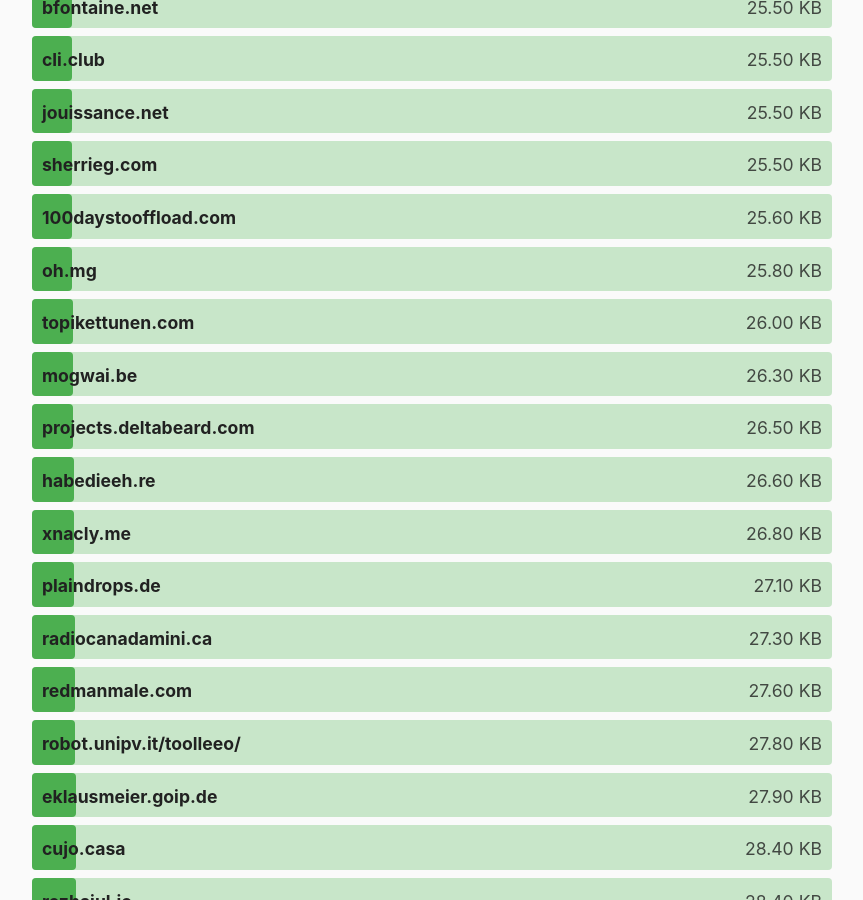
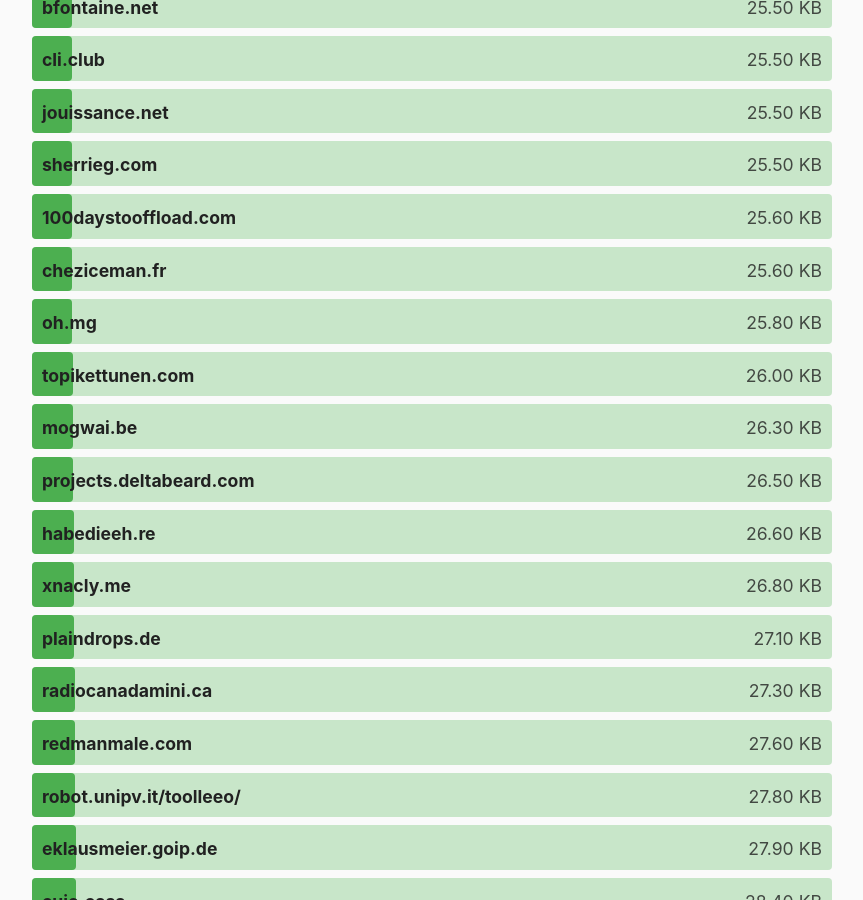
Before and after one commit to kevquirk/512kb.club, a Jekyll site: the page built from index.md, in a window 1280 px wide and 900 px high, scrolled down 9686 px. Shown: the whole window, without its empty margins (208-1071 px from the left). Built offline with Jekyll 4.4.1, drawn with Linux system fonts in a browser that asks for light colours.

Commit message:
Update sites.yml cheziceman.fr
GT Metrix : https://gtmetrix.com/reports/www.cheziceman.fr/ywnC0F4b/
for website cheziceman.fr

```diff
--- a/_data/sites.yml
+++ b/_data/sites.yml
@@ -622,6 +622,11 @@
   url: https://cheng.bearblog.dev/
   size: 5.71
   last_checked: 2023-03-11
+
+- domain: cheziceman.fr
+  url: https://cheziceman.fr/
+  size: 25.6
+  last_checked: 2023-08-01
 
 - domain: chibilinks.com
   url: https://chibilinks.com/
```
